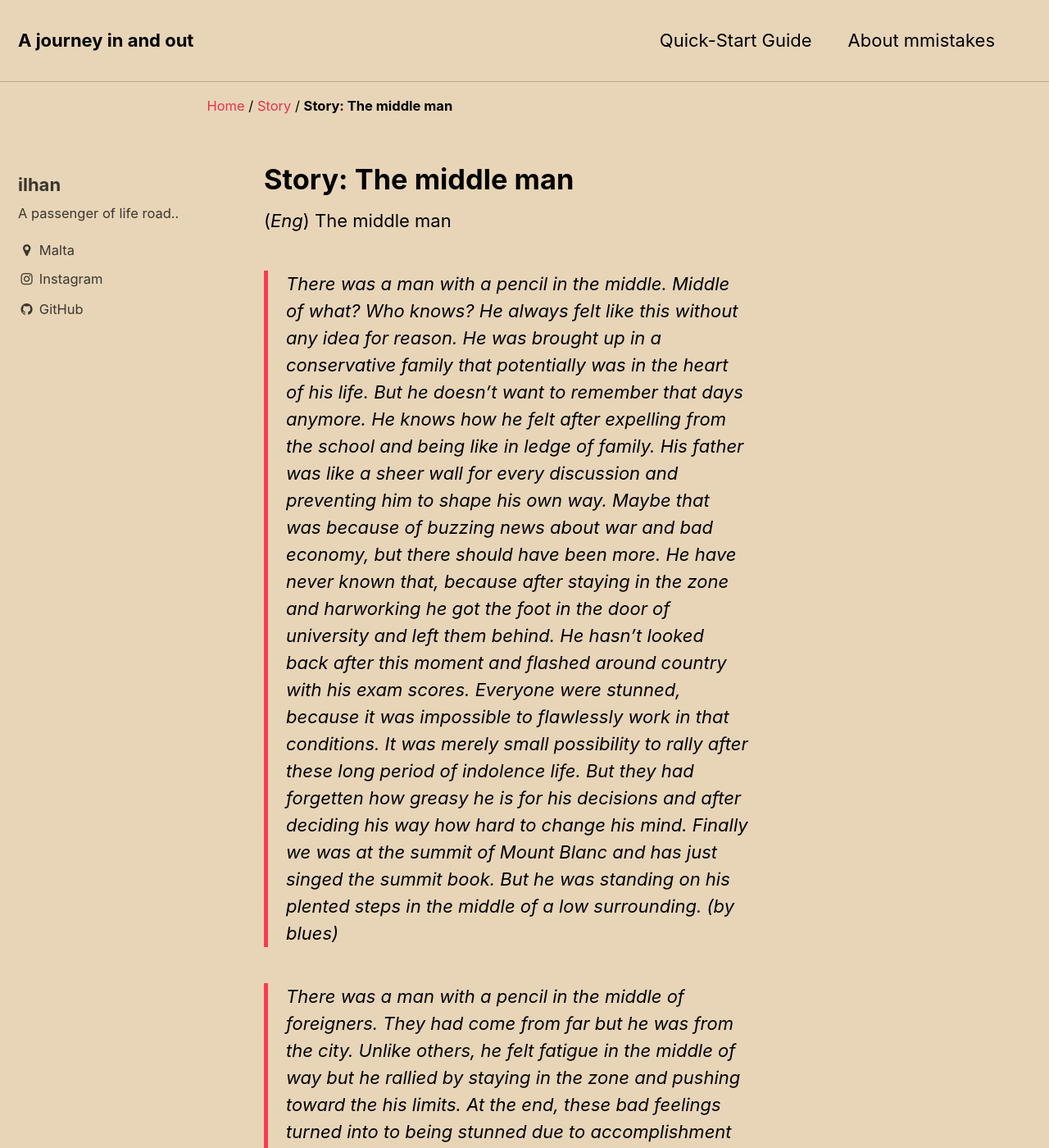
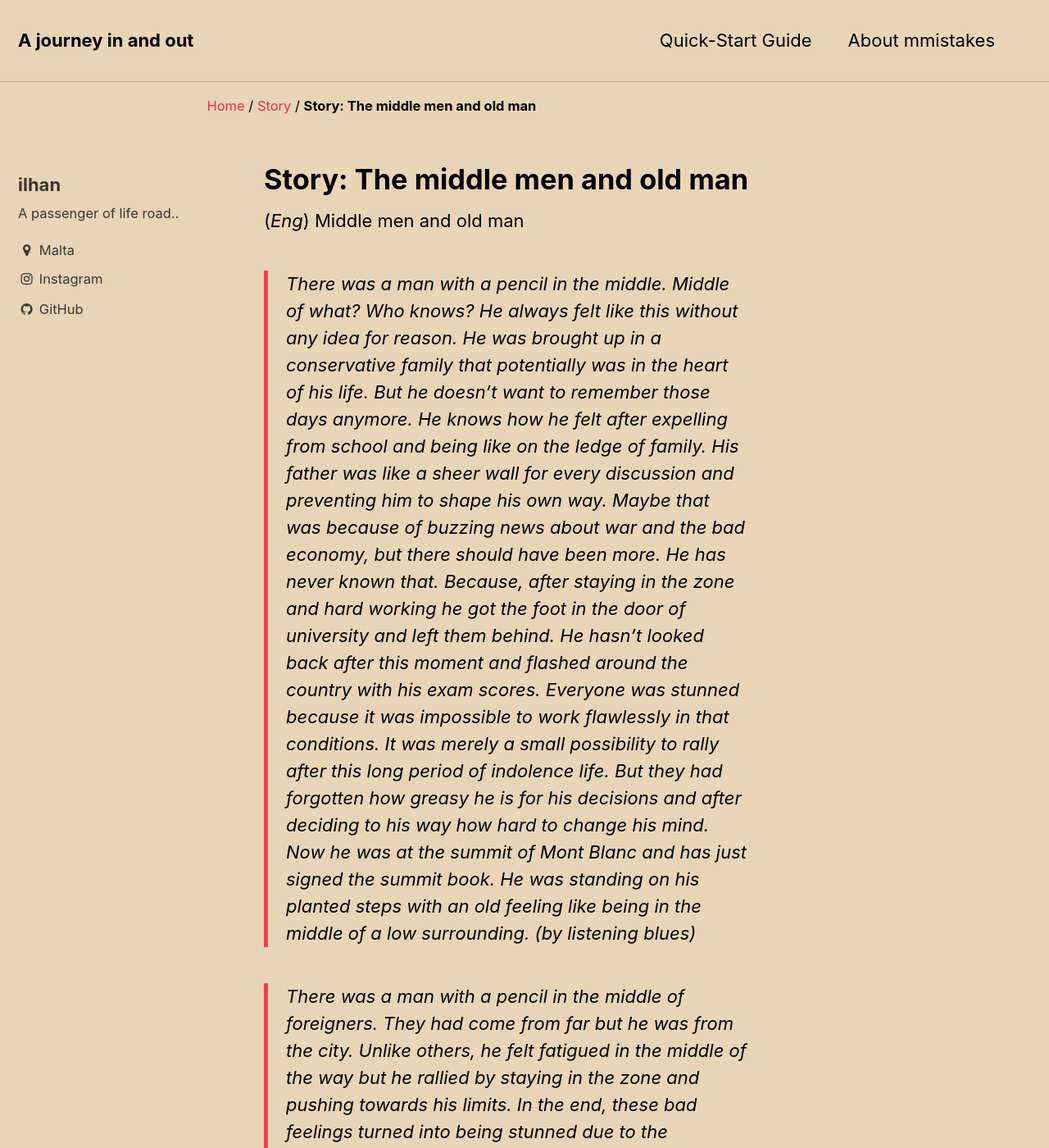
Before and after one commit to ilhangoren/ilhangoren.github.io, a Jekyll site: the page built from _posts/2022-03-06-The middle man.md, in a window 1280 px wide and 1400 px high. Shown: the whole window at 82% size. Built offline with Jekyll 4.4.1, drawn with Linux system fonts in a browser that asks for light colours; some of the changed text lies outside the part shown.

Commit message:
refactor of story of man

```diff
--- a/_posts/2022-03-06-The middle man.md
+++ b/_posts/2022-03-06-The middle man.md
@@ -3,18 +3,20 @@
 categories:
   - Story
 layout: single
-title: "Story: The middle man"
-description: "A story about the middle man"
+title: "Story: The middle men and old man"
+description: "A story about the middle men and old man"
 modified: 2022-03-06
 tags: [Blog writing, open-source, story]
 comments: true
 share: true
 ---
-(*Eng*) The middle man
+(*Eng*) Middle men and old man
 
-> There was a man with a pencil in the middle. Middle of what? Who knows? He always felt like this without any idea for reason. He was brought up in a conservative family that potentially was in the heart of his life. But he doesn't want to remember that days anymore. He knows how he felt after expelling from the school and being like in ledge of family. His father was like a sheer wall for every discussion and preventing him to shape his own way. Maybe that was because of buzzing news about war and bad economy, but there should have been more. He have never known that, because after staying in the zone and harworking he got the foot in the door of university and left them behind. He hasn't looked back after this moment and flashed around country with his exam scores. Everyone were stunned, because it was impossible to flawlessly work in that conditions. It was merely small possibility to rally after these long period of indolence life. But they had forgetten how greasy he is for his decisions and after deciding his way how hard to change his mind. Finally we was at the summit of Mount Blanc and has just singed the summit book. But he was standing on his plented steps in the middle of a low surrounding.
-(by blues)
+> There was a man with a pencil in the middle. Middle of what? Who knows? He always felt like this without any idea for reason. He was brought up in a conservative family that potentially was in the heart of his life. But he doesn't want to remember those days anymore. He knows how he felt after expelling from school and being like on the ledge of family. His father was like a sheer wall for every discussion and preventing him to shape his own way. Maybe that was because of buzzing news about war and the bad economy, but there should have been more. He has never known that. Because, after staying in the zone and hard working he got the foot in the door of university and left them behind. He hasn't looked back after this moment and flashed around the country with his exam scores. Everyone was stunned because it was impossible to work flawlessly in that conditions. It was merely a small possibility to rally after this long period of indolence life. But they had forgotten how greasy he is for his decisions and after deciding to his way how hard to change his mind. Now he was at the summit of Mont Blanc and has just signed the summit book. He was standing on his planted steps with an old feeling like being in the middle of a low surrounding.
+(*by listening blues*)
 
->There was a man with a pencil in the middle of foreigners. They had come from far but he was from the city. Unlike others, he felt fatigue in the middle of way but he rallied by staying in the zone and pushing toward the his limits. At the end, these bad feelings turned into to being stunned due to accomplishment of this goal. Because, it was a merely impossible dream for someone in that age. After he explained his decision all family members warned him about how this event potentially can kill him. They said that he was in the heart of family and he shouldn't do that. However, it was not true and he felt like he is on the ledge of family until this moment. Now he was standing over planted steps in the summit. This was the point he got his foot in the door of climbing and becaming the oldest person who climbed to Mount Blanc. The news was buzzing this journey and it flashed around the world.
+>There was a man with a pencil in the middle of foreigners. They had come from far but he was from the city. Unlike others, he felt fatigued in the middle of the way but he rallied by staying in the zone and pushing towards his limits. In the end, these bad feelings turned into being stunned due to the accomplishment of this goal. Because it was a merely impossible dream for someone at that age. After he explained his decision, all family members warned him about how this event potentially can kill him. They said that he was in the heart of the family and he shouldn't do that. However, it was not true and he has felt like he is on the ledge of the family until this moment. Now he was standing over planted steps in the summit. This was the point he got his foot in the door of climbing and became the oldest person who climbed to Mont Blanc. The news was buzzing this journey and it flashed around the world.
+(*by listening blues*)
 
->The old man was fainted due to lack of sleep and fatique. Because, he had already sick. Writing and staying in the zone for several hours were potentially dangerous. The doctor and all family members warned him but when he get his foot in the door of writing it was impossible to stop him. He was a famous writer and had flashed around the world once upon a time. So, even getting stuck in some points he rallied to finish this book before the party. The book was supposed to be a birthday gift in the next day. There was merely small time before party and the book was completed. Everything were working flawlessly according to his plan. The girl would be stunned when she see the book had written for her. The old man closed the book and named the book by using one of greasy tags.He wasn't aware that this name will have been buzzing in the news in the next day. Because it was the last book of a great writer who was in the summit of his career. During his long and successful journey he hasn't looked back but it was time to rest. By this book, an old saying brought up again. There is no reward without taking risk.
+>The old man was fainted due to lack of sleep and fatigue. Because he had already been sick. Writing and staying in the zone for several hours was potentially dangerous. The doctor and all family members warned him but after getting his foot in the door of writing he became more undeterred and it was impossible to dissuade him. He was a famous writer and had flashed around the world once upon a time. So, even getting stuck in some points he rallied to finish this book before the party. The book was supposed to be a birthday gift the next day. There was merely a small time before the party and the book was finally completed. Everything was working flawlessly according to his plan. The girl would be stunned when she saw the book had written for her. The old man closed the book and named it by using one of the greasy tags. He wasn't aware of the broken door ledge and also that the name will have been buzzing in the news the next day. Because it was the last book of a great writer who was at the summit of his career. During his long and successful journey, he hasn't looked back but it was time to rest last time. By this book, an old saying is brought up again. There is no reward without taking risks.
+(*by listening rock*)
```
